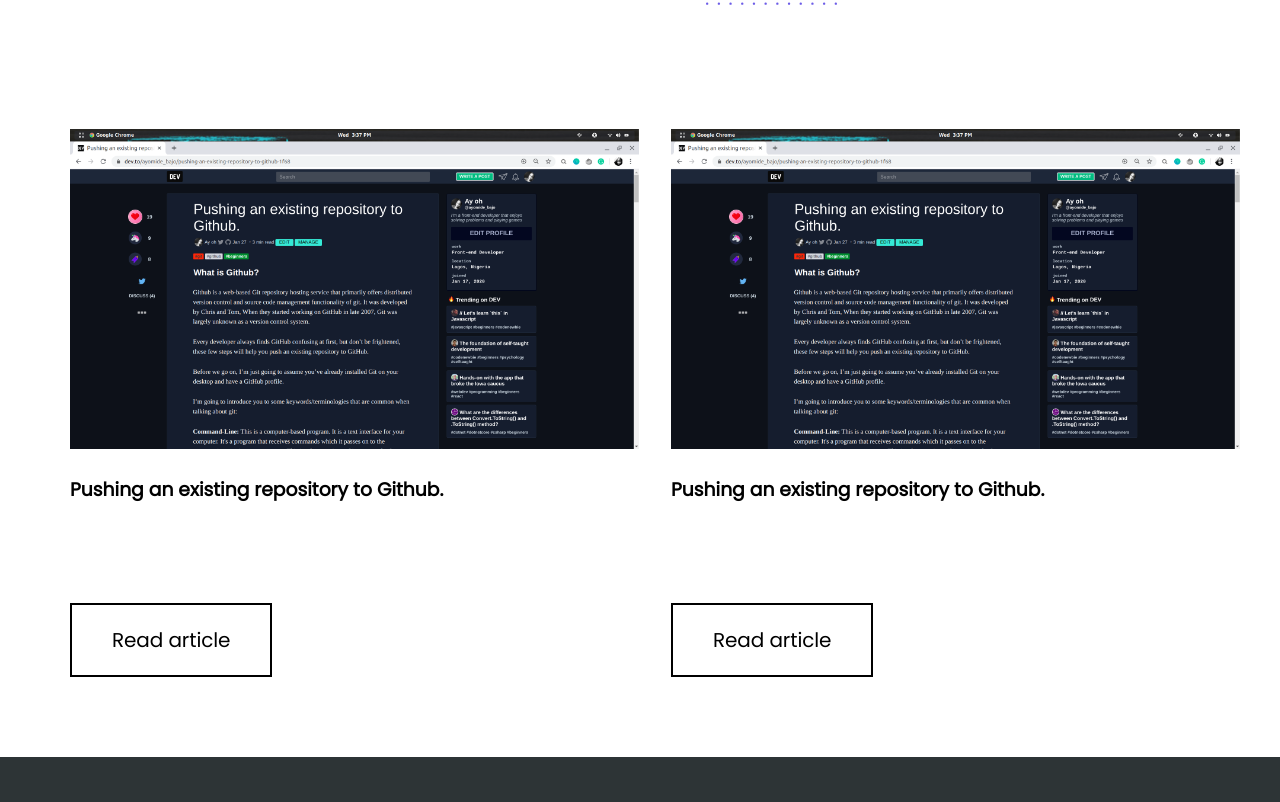
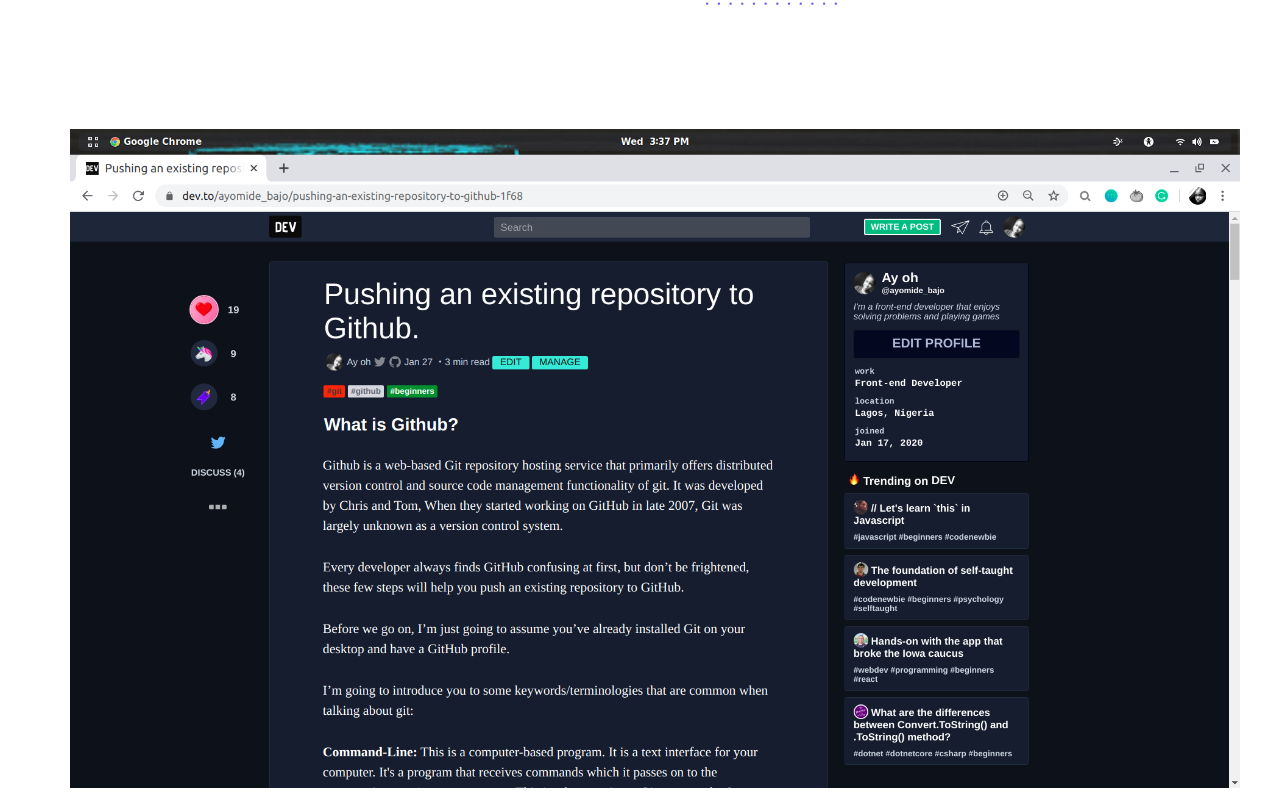
Before and after one commit to ayomidebajo/Portfolio, a React (Create React App) app: page / in a window 1280 px wide. Shown: the part 3498-4300 px from the top of the page. Built offline with nearby package versions, Linux system fonts and the light colour scheme; a web font is replaced by a local one.

Commit message:
remove second blog card

```diff
--- a/src/components/blog/BlogCards.js
+++ b/src/components/blog/BlogCards.js
@@ -12,32 +12,12 @@
               <img
                 className="blog--image"
                 width="100%"
+                height="100%"
                 src={Img1}
                 alt="e-commerce store"
               />
             </div>
             <h3>Pushing an existing repository to Github.</h3>
-            <a
-              className="blog--link"
-              rel="noopener noreferrer"
-              target="_blank"
-              href="https://dev.to/ayomide_bajo/pushing-an-existing-repository-to-github-1f68"
-            >
-              <button className="btn btn--black">Read article</button>
-            </a>
-          </div>
-
-          <div className="blog--card__container">
-            <div className="blog--card">
-              <img
-                className="blog--image"
-                width="100%"
-                src={Img1}
-                alt="e-commerce store"
-              />
-            </div>
-            <h3>Pushing an existing repository to Github.</h3>
-
             <a
               className="blog--link"
               rel="noopener noreferrer"
--- a/src/styles/blog.scss
+++ b/src/styles/blog.scss
@@ -17,11 +17,10 @@
 
 .blog__container {
   display: grid;
-  grid-gap: 2em;
-  grid-template-columns: repeat(2, 1fr);
+  grid-template-columns: 1fr;
 
   @include for-phone-only {
-    grid-template-columns: repeat(1, 1fr);
+    grid-template-columns: 1fr;
   }
 
   & h3 {
```
